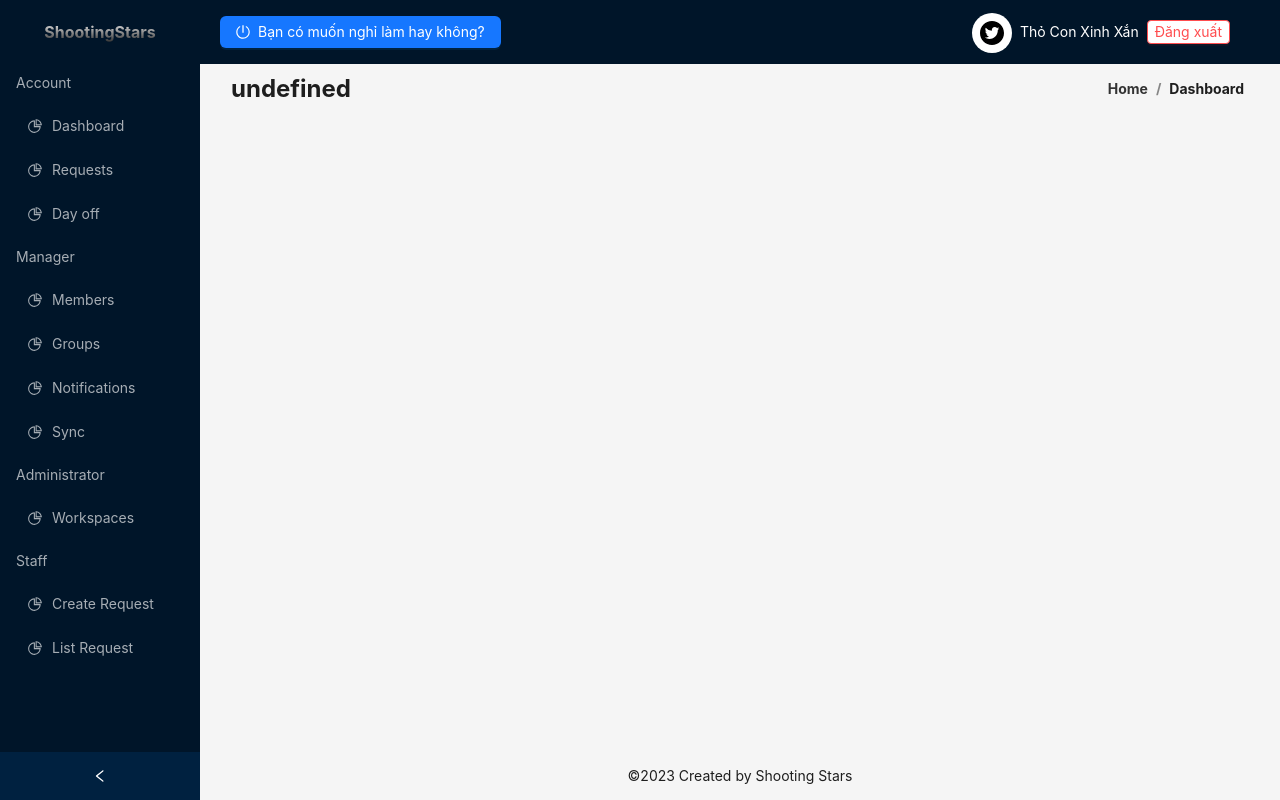
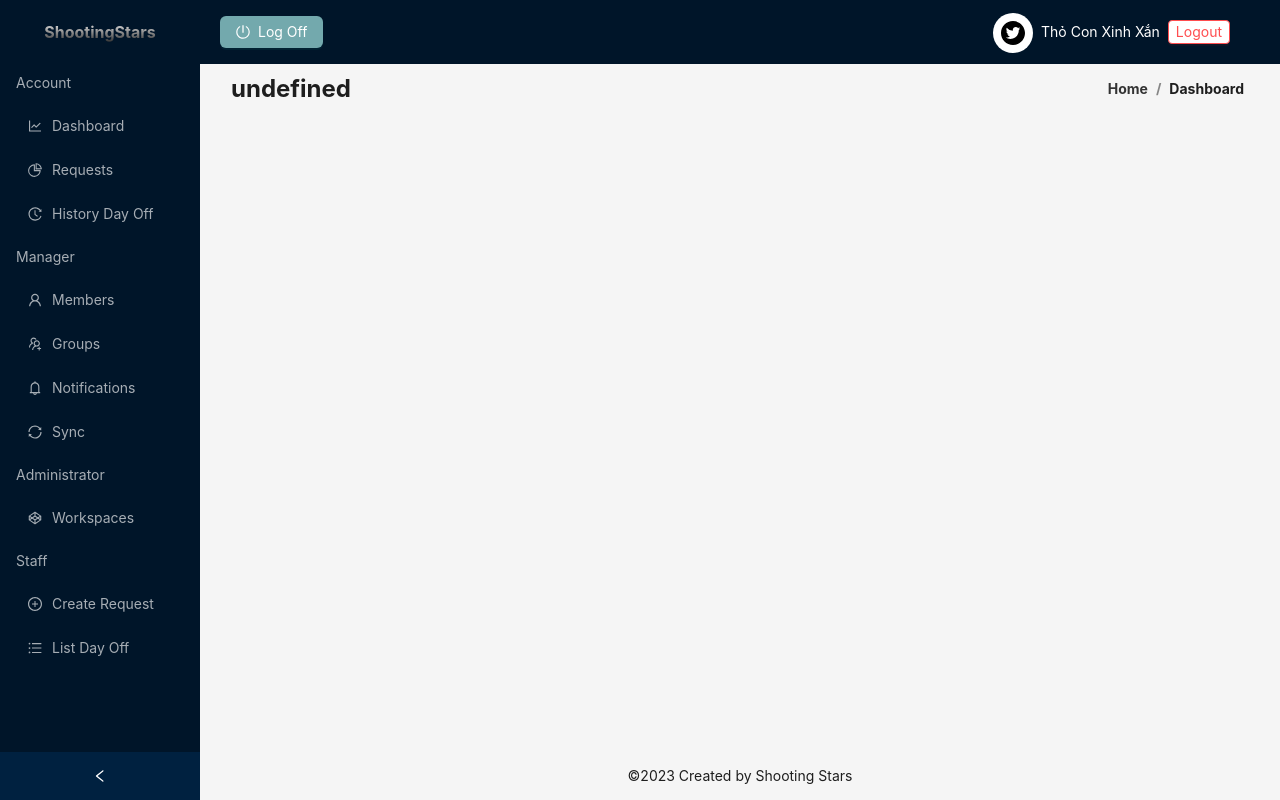
Before and after one commit to khoinguyen80/UI-code-, a React (Vite) app: page /dashboard in a window 1280 px wide. Built offline with nearby package versions, Linux system fonts and the light colour scheme.

Commit message:
fix: mainlayout (#9)

```diff
--- a/src/layouts/MainLayout.jsx
+++ b/src/layouts/MainLayout.jsx
@@ -1,5 +1,13 @@
 import { TwitterCircleFilled, PoweroffOutlined } from '@ant-design/icons'
-import { Layout, Menu, Space, Typography, Avatar, Button } from 'antd'
+import {
+  Layout,
+  Menu,
+  Space,
+  Typography,
+  Avatar,
+  Button,
+  ConfigProvider,
+} from 'antd'
 import {} from 'antd'
 import { useState } from 'react'
 import React from 'react'
@@ -30,6 +38,14 @@ const MainLayouts = ({ children }) => {
   const [collapsed, setCollapsed] = useState(false)
 
   return (
+    <ConfigProvider
+      styles={{ margin: '0 auto' }}
+      theme={{
+        token: {
+          colorPrimary: '#73A9AD',
+        },
+      }}
+    >
       <Layout
         style={{
           height: '100vh',
@@ -44,7 +60,7 @@ const MainLayouts = ({ children }) => {
           onCollapse={(value) => setCollapsed(value)}
         >
           <LogoStyled>
-          {collapsed ? <span>SS</span> : <span>ShootingStars</span>}
+            {collapsed ? <span>Team</span> : <span>ShootingStars</span>}
           </LogoStyled>
           <Menu
             defaultSelectedKeys={['1']}
@@ -70,7 +86,7 @@ const MainLayouts = ({ children }) => {
           >
             <div style={{ marginLeft: '20px' }}>
               <Button icon={<PoweroffOutlined />} type='primary'>
-              Bạn có muốn nghỉ làm hay không?
+                Log Off
               </Button>
             </div>
             <Space>
@@ -83,7 +99,7 @@ const MainLayouts = ({ children }) => {
                 Thỏ Con Xinh Xắn
               </Text>
               <Button danger size='small'>
-              Đăng xuất
+                Logout
               </Button>
             </Space>
           </Header>
@@ -109,6 +125,7 @@ const MainLayouts = ({ children }) => {
           </Footer>
         </Layout>
       </Layout>
+    </ConfigProvider>
   )
 }
 
--- a/src/layouts/navigations.jsx
+++ b/src/layouts/navigations.jsx
@@ -1,4 +1,16 @@
-import { FileOutlined, PieChartOutlined } from '@ant-design/icons'
+import {
+  FileOutlined,
+  PieChartOutlined,
+  UsergroupAddOutlined,
+  UserOutlined,
+  PlusCircleOutlined,
+  UnorderedListOutlined,
+  BellOutlined,
+  LineChartOutlined,
+  SyncOutlined,
+  CodepenOutlined,
+  HistoryOutlined,
+} from '@ant-design/icons'
 import { Link } from 'react-router-dom'
 
 export const navigations = [
@@ -11,7 +23,7 @@ export const navigations = [
       {
         key: 2,
         label: <Link to='/dashboard'>Dashboard</Link>,
-        icon: <PieChartOutlined />,
+        icon: <LineChartOutlined />,
         path: 'dashboard',
       },
       {
@@ -22,8 +34,8 @@ export const navigations = [
       },
       {
         key: 4,
-        label: <Link to='/daysoff'>Day off</Link>,
-        icon: <PieChartOutlined />,
+        label: <Link to='/daysoff'>History Day Off</Link>,
+        icon: <HistoryOutlined />,
         path: 'daysoff',
       },
     ],
@@ -37,25 +49,25 @@ export const navigations = [
       {
         key: 6,
         label: <Link to='members'>Members</Link>,
-        icon: <PieChartOutlined />,
+        icon: <UserOutlined />,
         path: 'members',
       },
       {
         key: 7,
         label: <Link to='manager/groups'>Groups</Link>,
-        icon: <PieChartOutlined />,
+        icon: <UsergroupAddOutlined />,
         path: 'manager/groups',
       },
       {
         key: 8,
         label: <Link to='manager/notification'>Notifications</Link>,
-        icon: <PieChartOutlined />,
+        icon: <BellOutlined />,
         path: 'manager/notification',
       },
       {
         key: 9,
         label: <Link to='sync'>Sync</Link>,
-        icon: <PieChartOutlined />,
+        icon: <SyncOutlined />,
         path: 'sync',
       },
     ],
@@ -69,7 +81,7 @@ export const navigations = [
       {
         key: 11,
         label: <Link to='workspaces'>Workspaces</Link>,
-        icon: <PieChartOutlined />,
+        icon: <CodepenOutlined />,
         path: 'workspaces',
       },
     ],
@@ -83,13 +95,13 @@ export const navigations = [
       {
         key: 13,
         label: <Link to='staff/create-request'>Create Request</Link>,
-        icon: <PieChartOutlined />,
+        icon: <PlusCircleOutlined />,
         path: 'create-request',
       },
       {
         key: 14,
-        label: <Link to='/staff/list-request'>List Request</Link>,
-        icon: <PieChartOutlined />,
+        label: <Link to='/staff/list-request'>List Day Off</Link>,
+        icon: <UnorderedListOutlined />,
         path: 'list-request',
       },
     ],
```
Lines whose indentation alone changed are shown as unchanged.
